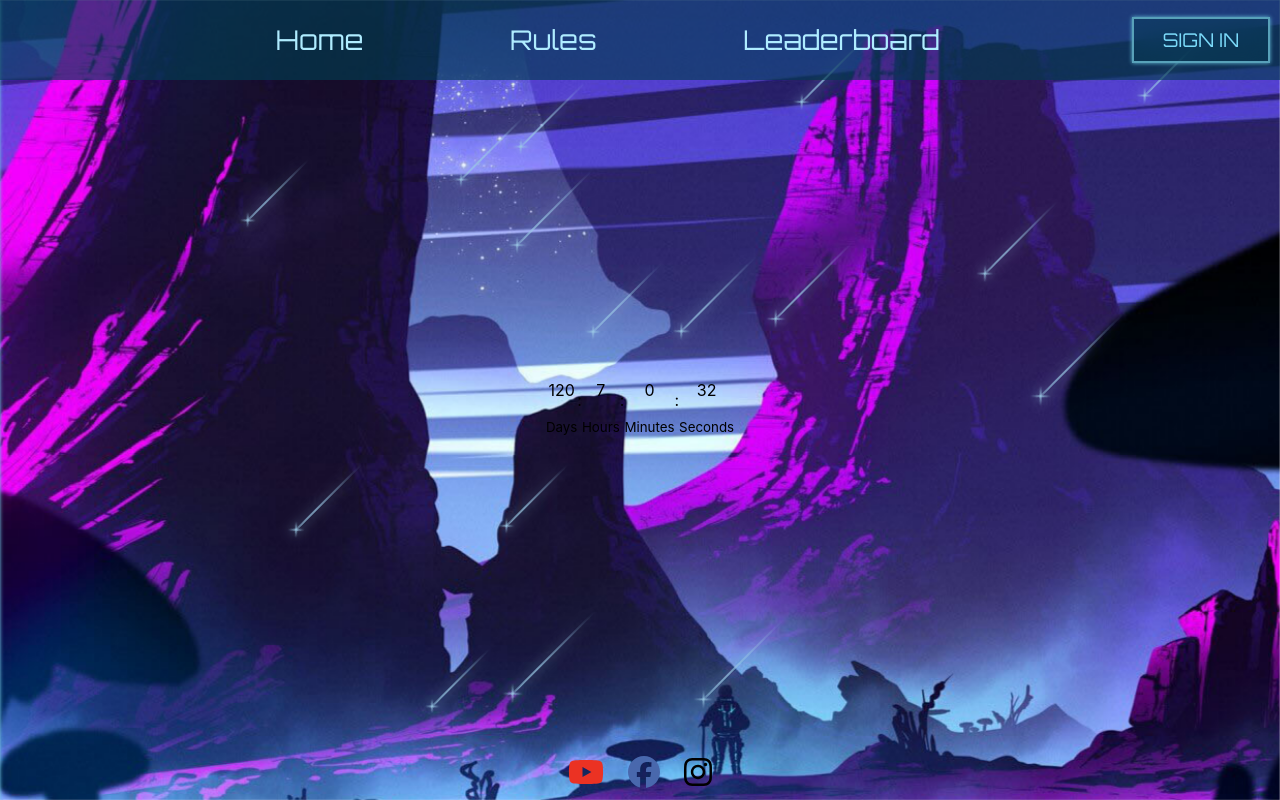
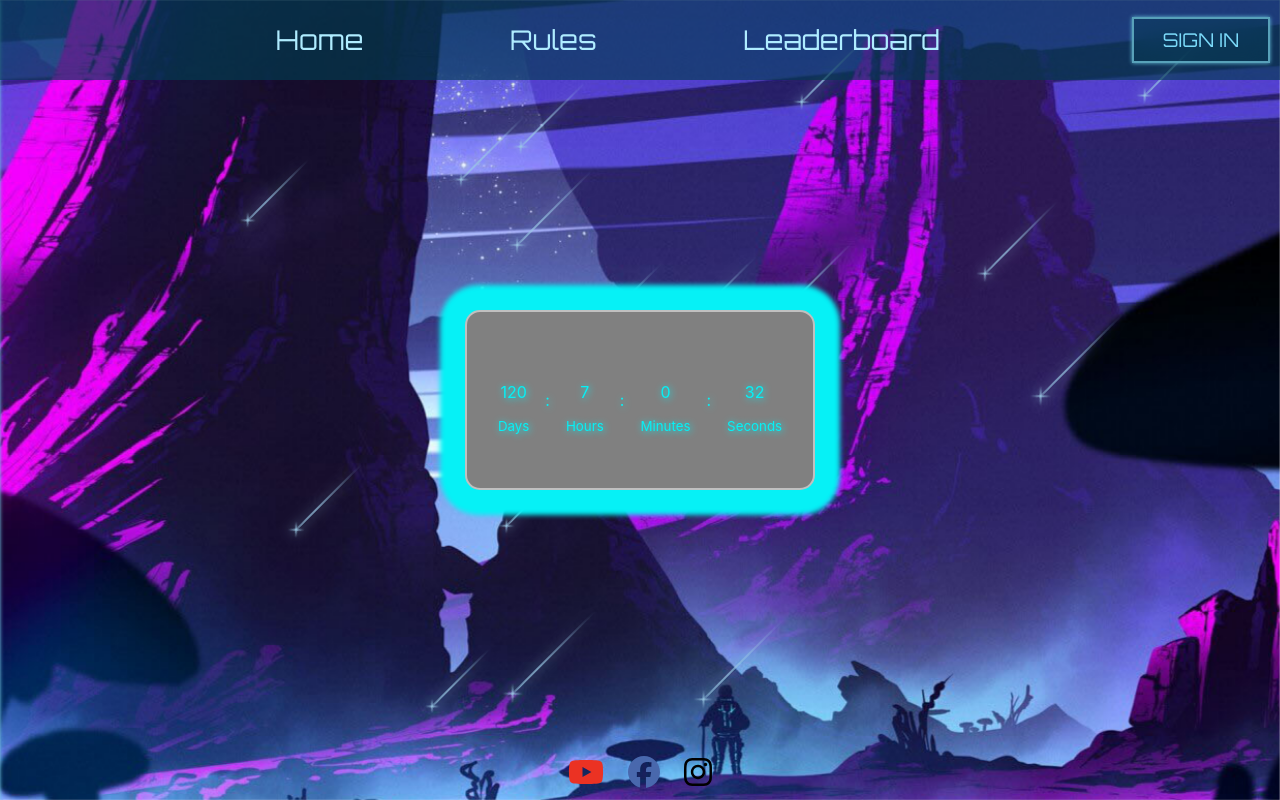
Before and after one commit to debsocnitdgp/fictionary_frontend, a React (Create React App) app: page / in a window 1280 px wide. Built offline with nearby package versions, Linux system fonts and the light colour scheme; a web font is replaced by a local one.

Commit message:
timre css added

```diff
--- a/src/components/Timer.module.css
+++ b/src/components/Timer.module.css
@@ -1,10 +1,33 @@
   .clock{
     position: relative;
-    margin:  a;
+    margin:  auto;
     display: flex;
     justify-content: center;
     align-items: center;
     background-color: linear-gradient(#051817 , #0e3839);
     height: 180px;
     width: 350px;
+    color: #06f1f6;
+    text-shadow: 1px 1px 7px;
+    border-radius: 15px;
+    border: 2px solid silver ;
+    box-shadow: 0 0 5px 25px;
+    background-color: grey ;
+
+
   }
+  .clock section{
+    display: flex;
+    flex-direction: column;
+    justify-content: center;
+    align-items: center;
+    padding: 1rem;
+
+  }
+  /* .clock section p{
+    font-size: 4rem;
+  } */
+  /* .clock section small{
+    color: silver;
+    text-shadow: none;
+  } */
```
